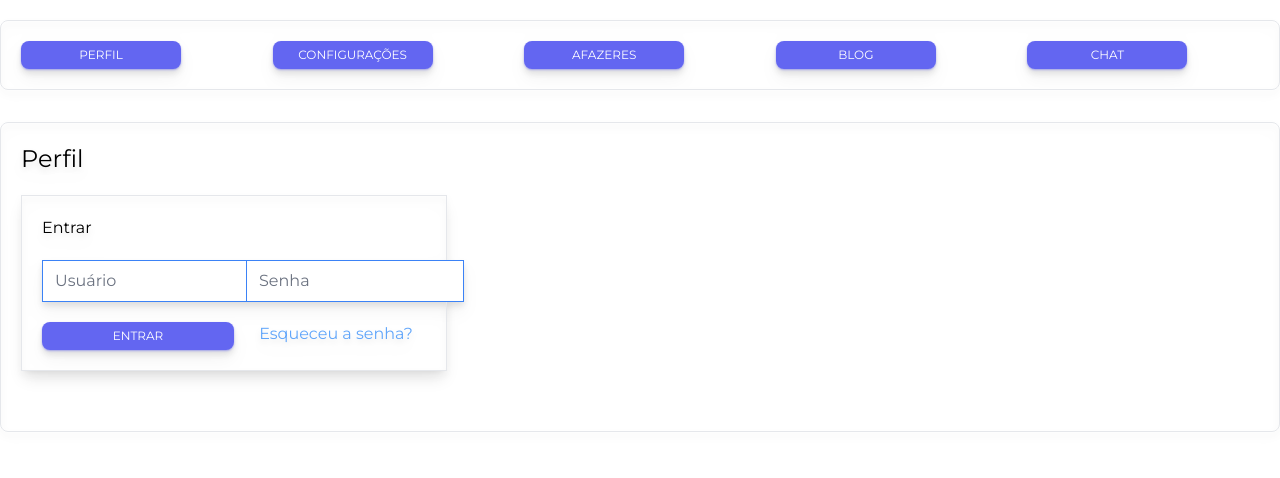
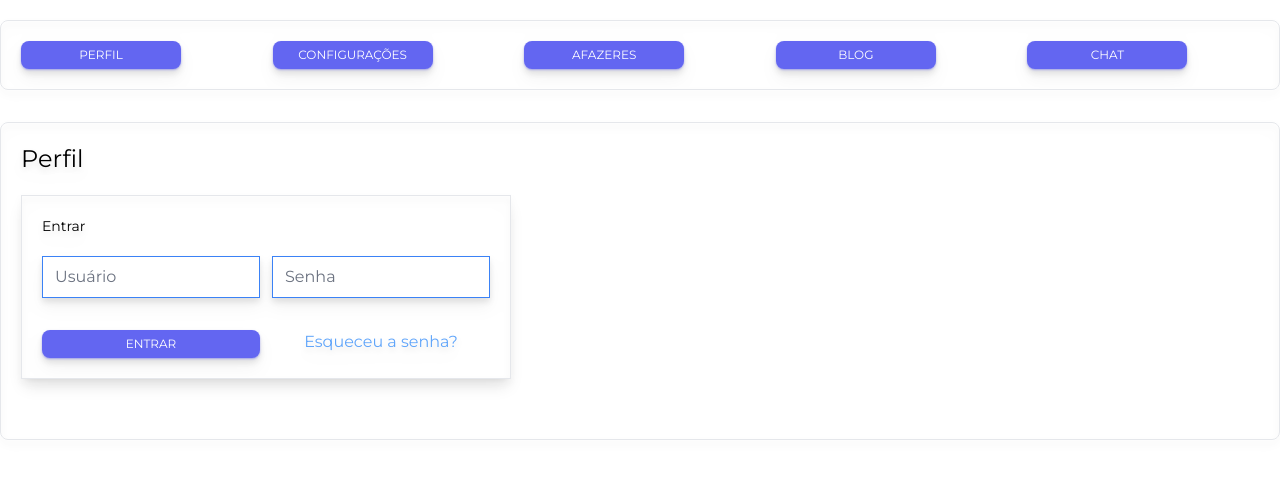
Before and after one commit to sapienscup/react-websocket-study-frontend, a Next.js app: page /profile in a window 1280 px wide. Shown: the top 478 px of the page. Built offline with nearby package versions, Linux system fonts and the light colour scheme.

Commit message:
Remove i18n

```diff
--- a/pages/profile/index.tsx
+++ b/pages/profile/index.tsx
@@ -17,22 +17,32 @@ const Todos: NextPageWithLayout = () => {
 
   return (
     <>
-      <div className="text-2xl mx-5 mb-5">Perfil</div>
-      <div className='border border-gray-200 shadow-lg w-4/12 p-5 ml-5'>
-        <div>
-          Entrar
-        </div>
-        <div className='grid grid-cols-2'>
-          <div className='mt-5'>
-            <input placeholder="Usuário" className="border-blue-500" name="username" value={username}></input>
+      <div className='mx-5'>
+        <div className="text-2xl mb-5">Perfil</div>
+        <div className="border border-gray-200 shadow-lg w-fit p-5">
+          <div className='text-sm'>Entrar</div>
+          <div className="grid grid-cols-2 gap-3">
+            <div className="mt-5">
+              <input
+                placeholder="Usuário"
+                className="border-blue-500"
+                name="username"
+                onChange={e => setUsername(e.target.value)}
+              ></input>
+            </div>
+            <div className="mt-5">
+              <input
+                placeholder="Senha"
+                className="border-blue-500"
+                name="password"
+                onChange={e => setPassword(e.target.value)}
+              ></input>
+            </div>
+            <div className="mt-5">
+              <CustomButton text="Entrar" targetFunction={submit}></CustomButton>
+            </div>
+            <div className="text-blue-400 mt-5 text-center">Esqueceu a senha?</div>
           </div>
-          <div className='mt-5 ml-3'>
-            <input placeholder="Senha" className="border-blue-500" name="password" value={password}></input>
-          </div>
-          <div className='mt-5'>
-            <CustomButton text='Entrar' targetFunction={submit}></CustomButton>
-          </div>
-          <div className='text-blue-400 mt-5 ml-3 text-center'>Esqueceu a senha?</div>
         </div>
       </div>
     </>
--- a/pages/settings/index.tsx
+++ b/pages/settings/index.tsx
@@ -2,20 +2,12 @@ import Layout from '@/app/layout'
 import Loading from '@/components/atoms/Loading'
 import ThemeSwitch from '@/components/layout/ThemeSwitch'
 import type { NextPageWithLayout } from '@/pages/_app'
-import { useTranslations } from 'next-intl'
 import { useState, type ReactElement } from 'react'
 
 const Todos: NextPageWithLayout = () => {
   const [toggleLoading, setToggleLoading] = useState(false)
   const handleToggleLoading = () => {
     setToggleLoading(!toggleLoading)
-  }
-
-  const t = useTranslations('UserProfile')
-  const user = {
-    firstName: 'Usuári@ do Sistema',
-    memberSince: '2008',
-    numFollowers: '21'
   }
 
   return (
@@ -46,13 +38,6 @@ const Todos: NextPageWithLayout = () => {
           )}
         </div>
       </div>
-      <div>
-        <section>
-          <h1>{t('title', { firstName: user.firstName })}</h1>
-          <p>{t('membership', { memberSince: user.memberSince })}</p>
-          <p>{t('followers', { count: user.numFollowers })}</p>
-        </section>
-      </div>
     </div>
   )
 }
```
